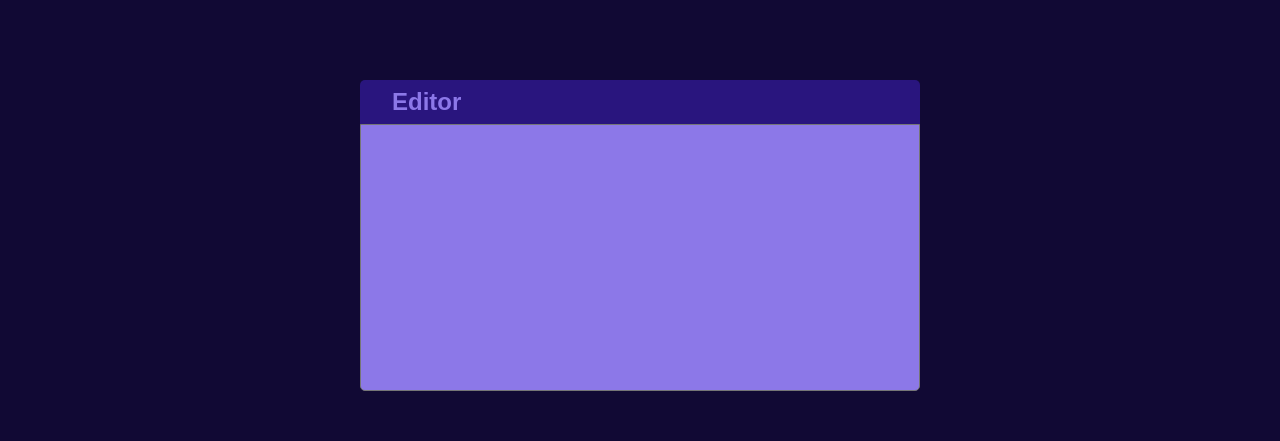
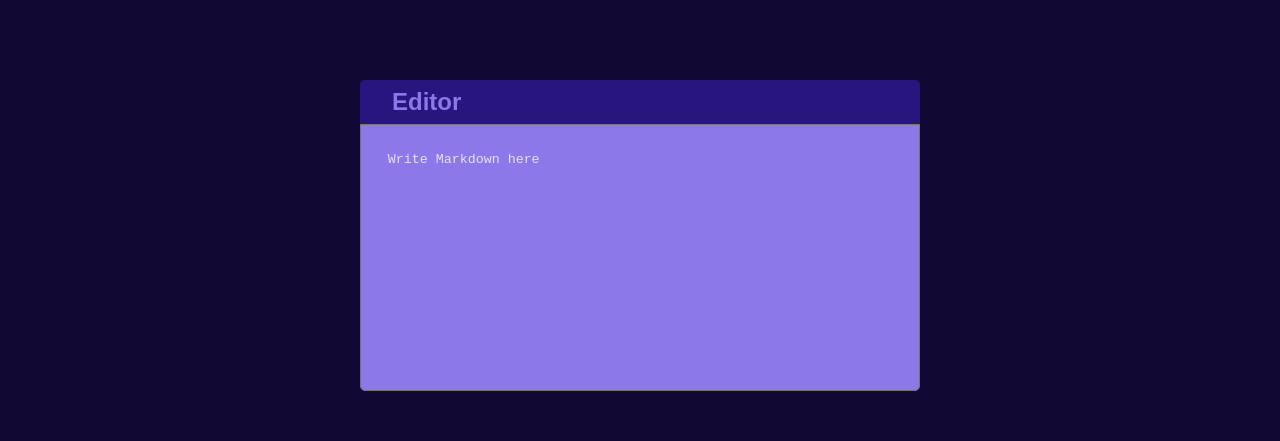
Before and after one commit to napstar-420/react-markdown-previewer, a React (Create React App) app: page / in a window 1280 px wide. Shown: the top 441 px of the page. Built offline with nearby package versions, Linux system fonts and the light colour scheme; a web font is replaced by a local one.

Commit message:
Add scroll-bar style

```diff
--- a/src/App.js
+++ b/src/App.js
@@ -10,7 +10,7 @@ function App() {
     <div className="App">
       <div className="editor-container">
         <h1 className='header'>Editor</h1>
-        <textarea name="editor" id="editor" className='style_edit-prev' rows='10' cols='50' style={{resize: 'none'}} value={markdownText} onChange={(e)=>setMarkdownText(e.target.value)}/>
+        <textarea name="editor" id="editor" placeholder='Write Markdown here' className='style_edit-prev' rows='10' cols='50' style={{resize: 'none'}} value={markdownText} onChange={(e)=>setMarkdownText(e.target.value)}/>
       </div>
       <div className="preview-container">
         <h1 className='header'>Preview</h1>
--- a/src/Scss/main.css
+++ b/src/Scss/main.css
@@ -34,6 +34,33 @@ body {
   width: 100%;
   min-height: 20em;
   max-height: 30em;
+  outline: none;
+}
+
+.App .editor-container #editor::-webkit-scrollbar {
+  display: block;
+  width: 8px;
+  background-color: #8C78E8;
+}
+
+.App .editor-container #editor::-webkit-scrollbar-thumb {
+  background-color: #E5E0FA;
+}
+
+.App .editor-container #editor::-webkit-input-placeholder {
+  color: #E5E0FA;
+}
+
+.App .editor-container #editor:-ms-input-placeholder {
+  color: #E5E0FA;
+}
+
+.App .editor-container #editor::-ms-input-placeholder {
+  color: #E5E0FA;
+}
+
+.App .editor-container #editor::placeholder {
+  color: #E5E0FA;
 }
 
 .App .preview-container {
@@ -42,6 +69,10 @@ body {
 }
 
 .App .preview-container #preview {
+  width: 100%;
+}
+
+.App .preview-container #preview img {
   width: 100%;
 }
 
--- a/src/Scss/main.scss
+++ b/src/Scss/main.scss
@@ -32,6 +32,19 @@ body {
             width: 100%;
             min-height: 20em;
             max-height: 30em;
+            outline: none;
+            &::-webkit-scrollbar {
+                display: block;
+                width: 8px;
+                background-color: #8C78E8;
+            }
+            &::-webkit-scrollbar-thumb {
+                background-color: #E5E0FA;
+            }
+            &::placeholder {
+                color: #E5E0FA;
+            }
+
         }
     }
 
@@ -41,6 +54,9 @@ body {
 
         #preview {
             width: 100%;
+            img {
+                width: 100%;
+            }
         }
     }
 
```
Also changed, not shown: 1 other file (tests, documents, lock files or other folders).
